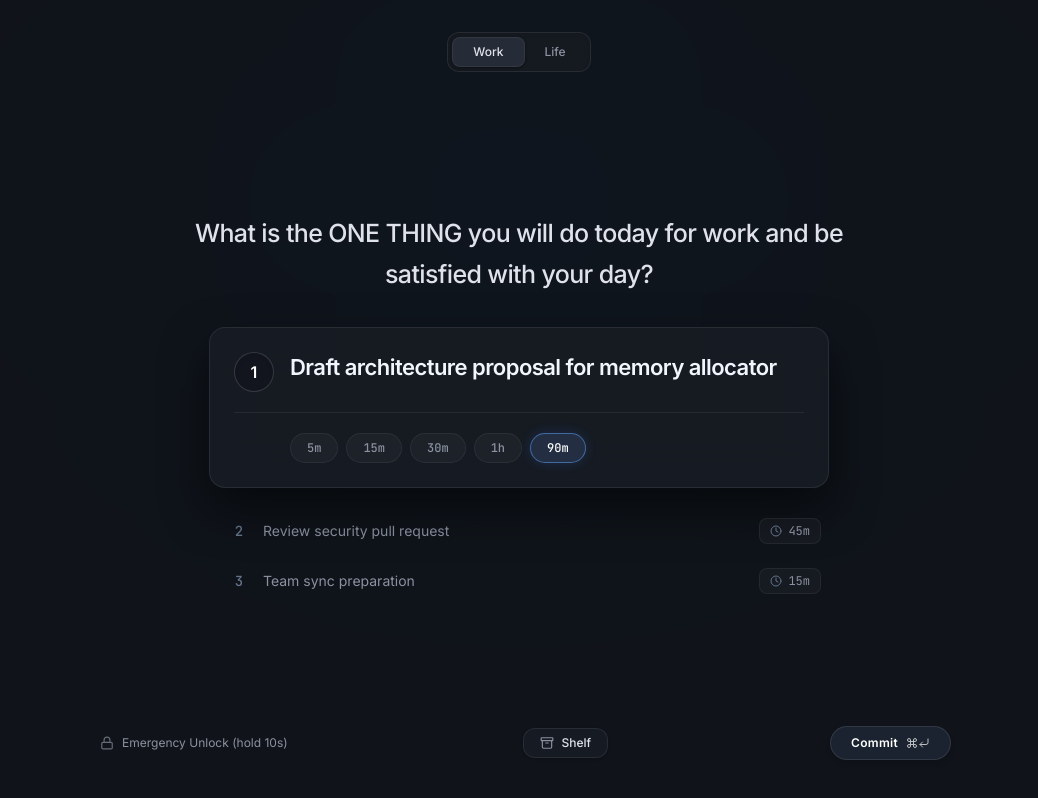
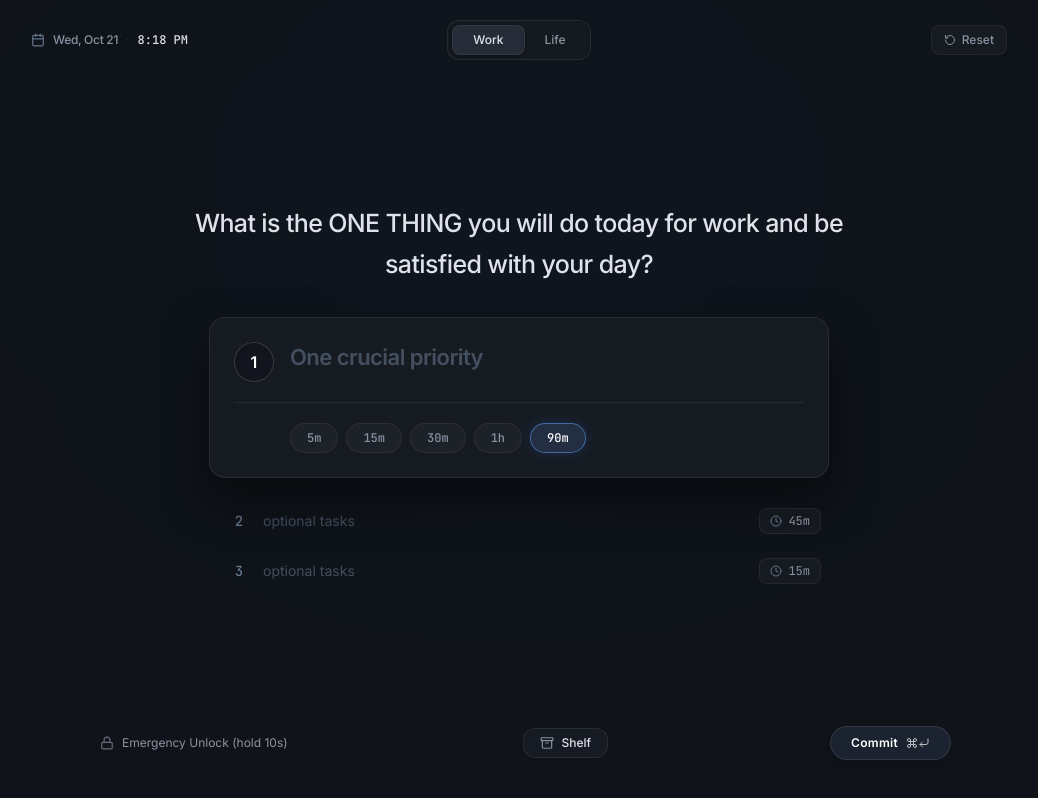
Before and after one commit to Ivan7670/Palantir, a React (Vite) app: page / in a window 1280 px wide. Shown: the whole page, without its empty margins (121-1159 px from the left). Built offline with nearby package versions, Linux system fonts and the light colour scheme.

Commit message:
feat: reset app state and enhance empty state handling
Clear default task titles to enforce user-defined input and improve UI consistency for empty priority and secondary tasks across all screens. Added a global timer and reset logic to support a cleaner startup experience.

```diff
--- a/src/App.tsx
+++ b/src/App.tsx
@@ -4,6 +4,7 @@
  */
 
 import React, { useState, useEffect, useCallback } from 'react';
+import { Calendar, RotateCcw } from 'lucide-react';
 import { AppState, ScreenMode, WorkLifeContext, PriorityTask, SecondaryTask } from './types.ts';
 import { INITIAL_STATE } from './data/defaultData.ts';
 import { sounds } from './utils/audio.ts';
@@ -13,9 +14,16 @@ import { LockedScreen } from './components/LockedScreen.tsx';
 import { DayWonScreen } from './components/DayWonScreen.tsx';
 import { ShelfModal } from './components/ShelfModal.tsx';
 
-const STORAGE_KEY = 'zenith_focus_state_v2';
+const STORAGE_KEY = 'zenith_focus_state_v3';
 
 export default function App() {
+  const [currentTime, setCurrentTime] = useState(new Date());
+
+  useEffect(() => {
+    const timer = setInterval(() => setCurrentTime(new Date()), 1000);
+    return () => clearInterval(timer);
+  }, []);
+
   const [state, setState] = useState<AppState>(() => {
     try {
       const saved = localStorage.getItem(STORAGE_KEY);
@@ -177,6 +185,43 @@ export default function App() {
     }));
   }, []);
 
+  // Reset back to starting screen (setup) with empty inputs
+  const handleResetToStartingScreen = useCallback(() => {
+    sounds.playClick(0.8);
+    setState((prev) => ({
+      ...prev,
+      work: {
+        ...prev.work,
+        screenMode: 'setup',
+        priority: {
+          ...prev.work.priority,
+          title: '',
+          completed: false,
+        },
+        secondaryTasks: prev.work.secondaryTasks.map((t) => ({
+          ...t,
+          title: '',
+          completed: false,
+        })),
+      },
+      life: {
+        ...prev.life,
+        screenMode: 'setup',
+        priority: {
+          ...prev.life.priority,
+          title: '',
+          completed: false,
+        },
+        secondaryTasks: prev.life.secondaryTasks.map((t) => ({
+          ...t,
+          title: '',
+          completed: false,
+        })),
+      },
+      shelfOpen: false,
+    }));
+  }, []);
+
   // Undo priority completion -> Returns to Screen 2 ('locked')
   const handleUndoPriority = useCallback(() => {
     sounds.playClick(0.9);
@@ -253,10 +298,46 @@ export default function App() {
         <div className="absolute top-1/4 left-1/2 -translate-x-1/2 -translate-y-1/2 w-[750px] h-[500px] bg-[#34d399]/[0.035] rounded-full blur-[160px] pointer-events-none transition-all duration-1000" />
       )}
 
-      {/* Top Bar is removed: Empty top with generous breathing room and centered Work | Life toggle */}
-      <div className="w-full flex justify-center pt-8 pb-4 z-20">
-        <WorkLifeToggle activeContext={state.activeContext} onChange={setContext} />
-      </div>
+      {/* Top Bar: Date & Time (Left), Work/Life Toggle (Center), Reset Button (Right) */}
+      <header className="w-full max-w-5xl mx-auto px-6 pt-5 pb-2 flex items-center justify-between z-20 select-none">
+        {/* Left: Live Date & Time */}
+        <div className="flex items-center gap-2 text-xs text-[#8b91a0] min-w-[200px]">
+          <Calendar className="w-3.5 h-3.5 text-[#64748b]" />
+          <span className="tracking-tight text-[#8b91a0] font-medium">
+            {currentTime.toLocaleDateString('en-US', {
+              weekday: 'short',
+              month: 'short',
+              day: 'numeric',
+            })}
+          </span>
+          <span className="text-[#64748b]/40">·</span>
+          <span className="font-tabular text-[#dfe2eb] font-medium">
+            {currentTime.toLocaleTimeString('en-US', {
+              hour: 'numeric',
+              minute: '2-digit',
+              hour12: true,
+            })}
+          </span>
+        </div>
+
+        {/* Center: Work | Life Toggle */}
+        <div className="flex justify-center">
+          <WorkLifeToggle activeContext={state.activeContext} onChange={setContext} />
+        </div>
+
+        {/* Right: Reset Button (Returns to starting screen) */}
+        <div className="flex justify-end min-w-[200px]">
+          <button
+            type="button"
+            onClick={handleResetToStartingScreen}
+            className="inline-flex items-center gap-1.5 px-3 py-1.5 rounded-lg bg-white/[0.03] hover:bg-white/[0.08] border border-white/[0.06] hover:border-white/[0.12] text-xs font-medium text-[#8b91a0] hover:text-[#dfe2eb] transition-all shadow-sm active:scale-95 cursor-pointer"
+            title="Reset to starting screen with fresh inputs"
+          >
+            <RotateCcw className="w-3 h-3" />
+            <span>Reset</span>
+          </button>
+        </div>
+      </header>
 
       {/* Main View Area (Renders Screen 1, 2, or 3 based on screenMode) */}
       <main className="flex-1 flex flex-col overflow-hidden relative z-10 pb-4">
--- a/src/components/DayWonScreen.tsx
+++ b/src/components/DayWonScreen.tsx
@@ -108,7 +108,7 @@ export const DayWonScreen: React.FC<DayWonScreenProps> = ({
 
           {/* Title */}
           <h2 className="text-2xl md:text-[28px] font-semibold text-[#f0f6fc] text-center leading-snug tracking-tight max-w-lg mx-auto mb-5">
-            {priority.title}
+            {priority.title || 'One crucial priority'}
           </h2>
 
           {/* Completed Badge with Inline Undo Option */}
@@ -155,7 +155,7 @@ export const DayWonScreen: React.FC<DayWonScreenProps> = ({
                       task.completed ? 'line-through text-[#64748b]' : 'text-[#dfe2eb]'
                     }`}
                   >
-                    {task.title}
+                    {task.title || 'optional tasks'}
                   </span>
 
                   <span className="text-xs text-[#64748b] shrink-0 font-normal">· optional</span>
--- a/src/components/LockedScreen.tsx
+++ b/src/components/LockedScreen.tsx
@@ -197,7 +197,7 @@ export const LockedScreen: React.FC<LockedScreenProps> = ({
 
               {/* Large Hero Text */}
               <h2 className="text-2xl md:text-[29px] font-semibold text-[#f0f6fc] text-center leading-snug tracking-tight max-w-lg mx-auto mb-7">
-                {priority.title}
+                {priority.title || 'One crucial priority'}
               </h2>
 
               {/* Static Duration Pill (Timer removed per request) */}
@@ -241,7 +241,7 @@ export const LockedScreen: React.FC<LockedScreenProps> = ({
                 >
                   <div className="flex items-center gap-2.5 truncate">
                     <span className="font-tabular font-medium text-[#64748b]">{idx + 2}</span>
-                    <span className="truncate">{task.title}</span>
+                    <span className="truncate">{task.title || 'optional tasks'}</span>
                   </div>
                   <span className="font-tabular text-[11px] text-[#64748b] shrink-0">
                     {task.durationMinutes}m
--- a/src/components/SetupScreen.tsx
+++ b/src/components/SetupScreen.tsx
@@ -28,7 +28,6 @@ export const SetupScreen: React.FC<SetupScreenProps> = ({
 }) => {
   const [customModalOpen, setCustomModalOpen] = useState(false);
   const [customTarget, setCustomTarget] = useState<'priority' | string>('priority');
-  const [editingSecondaryId, setEditingSecondaryId] = useState<string | null>(null);
   const [selectingTimeForTaskId, setSelectingTimeForTaskId] = useState<string | null>(null);
 
   const durationOptions = [
@@ -69,8 +68,8 @@ export const SetupScreen: React.FC<SetupScreenProps> = ({
                 type="text"
                 value={priority.title}
                 onChange={(e) => onUpdatePriority({ title: e.target.value })}
-                placeholder="Name your single critical priority..."
-                className="w-full bg-transparent text-lg md:text-[22px] font-semibold text-[#f0f6fc] placeholder-[#4b5563] outline-none tracking-tight leading-snug"
+                placeholder="One crucial priority"
+                className="w-full bg-transparent text-lg md:text-[22px] font-semibold text-[#f0f6fc] placeholder-[#64748b]/60 outline-none tracking-tight leading-snug"
               />
             </div>
           </div>
@@ -120,11 +119,10 @@ export const SetupScreen: React.FC<SetupScreenProps> = ({
           </div>
         </div>
 
-        {/* Secondary Tasks Stack with Time Selection */}
+        {/* Secondary Tasks Stack with Time Selection & Placeholders */}
         <div className="w-full max-w-[620px] mt-6 flex flex-col gap-3 pl-3">
           {secondaryTasks.map((task, index) => {
             const taskNumber = index + 2;
-            const isEditing = editingSecondaryId === task.id;
             const isSelectingTime = selectingTimeForTaskId === task.id;
 
             return (
@@ -132,43 +130,19 @@ export const SetupScreen: React.FC<SetupScreenProps> = ({
                 key={task.id}
                 className="flex items-center justify-between gap-3 group py-1.5 px-2 rounded-xl hover:bg-white/[0.02] transition-colors"
               >
-                {/* Index & Title */}
+                {/* Index & Direct Input */}
                 <div className="flex items-center gap-3.5 flex-1 min-w-0">
                   <span className="font-tabular text-sm font-medium text-[#64748b] group-hover:text-[#8b91a0] w-5 text-center shrink-0">
                     {taskNumber}
                   </span>
 
-                  {isEditing ? (
-                    <div className="flex-1 flex items-center gap-2">
-                      <input
-                        type="text"
-                        autoFocus
-                        value={task.title}
-                        onChange={(e) => onUpdateSecondaryTask(task.id, { title: e.target.value })}
-                        onBlur={() => setEditingSecondaryId(null)}
-                        onKeyDown={(e) => {
-                          if (e.key === 'Enter') setEditingSecondaryId(null);
-                        }}
-                        className="flex-1 bg-[#161a22] border border-white/15 rounded px-2.5 py-1 text-white text-sm outline-none"
-                      />
-                      <button
-                        type="button"
-                        onClick={() => setEditingSecondaryId(null)}
-                        className="p-1 text-slate-400 hover:text-white"
-                      >
-                        <Check className="w-3.5 h-3.5" />
-                      </button>
-                    </div>
-                  ) : (
-                    <button
-                      type="button"
-                      onClick={() => setEditingSecondaryId(task.id)}
-                      className="flex-1 text-left truncate text-sm font-normal text-[#8b91a0] group-hover:text-[#dfe2eb] transition-colors cursor-text"
-                      title="Click to edit task title"
-                    >
-                      {task.title || `Task #${taskNumber}`}
-                    </button>
-                  )}
+                  <input
+                    type="text"
+                    value={task.title}
+                    onChange={(e) => onUpdateSecondaryTask(task.id, { title: e.target.value })}
+                    placeholder="optional tasks"
+                    className="flex-1 bg-transparent text-sm font-normal text-[#dfe2eb] placeholder-[#64748b]/60 outline-none hover:border-b hover:border-white/10 focus:border-b focus:border-[#3b82f6]/50 transition-colors"
+                  />
                 </div>
 
                 {/* Secondary Task Time Selection */}
--- a/src/data/defaultData.ts
+++ b/src/data/defaultData.ts
@@ -8,7 +8,7 @@ export const INITIAL_STATE: AppState = {
     screenMode: 'setup',
     priority: {
       id: 'work-p1',
-      title: 'Draft architecture proposal for memory allocator',
+      title: '',
       durationMinutes: 90,
       completed: false,
       completedTimeMinutes: 90,
@@ -16,14 +16,14 @@ export const INITIAL_STATE: AppState = {
     secondaryTasks: [
       {
         id: 'work-s2',
-        title: 'Review security pull request',
+        title: '',
         durationMinutes: 45,
         completed: false,
         optional: true,
       },
       {
         id: 'work-s3',
-        title: 'Team sync preparation',
+        title: '',
         durationMinutes: 15,
         completed: false,
         optional: true,
@@ -66,7 +66,7 @@ export const INITIAL_STATE: AppState = {
     screenMode: 'setup',
     priority: {
       id: 'life-p1',
-      title: '90-minute deep recovery run along the ridge',
+      title: '',
       durationMinutes: 90,
       completed: false,
       completedTimeMinutes: 90,
@@ -74,14 +74,14 @@ export const INITIAL_STATE: AppState = {
     secondaryTasks: [
       {
         id: 'life-s2',
-        title: 'Plan weekly family dinner menu and ingredients',
+        title: '',
         durationMinutes: 30,
         completed: false,
         optional: true,
       },
       {
         id: 'life-s3',
-        title: 'Evening mobility & hip stretch routine',
+        title: '',
         durationMinutes: 20,
         completed: false,
         optional: true,
```
